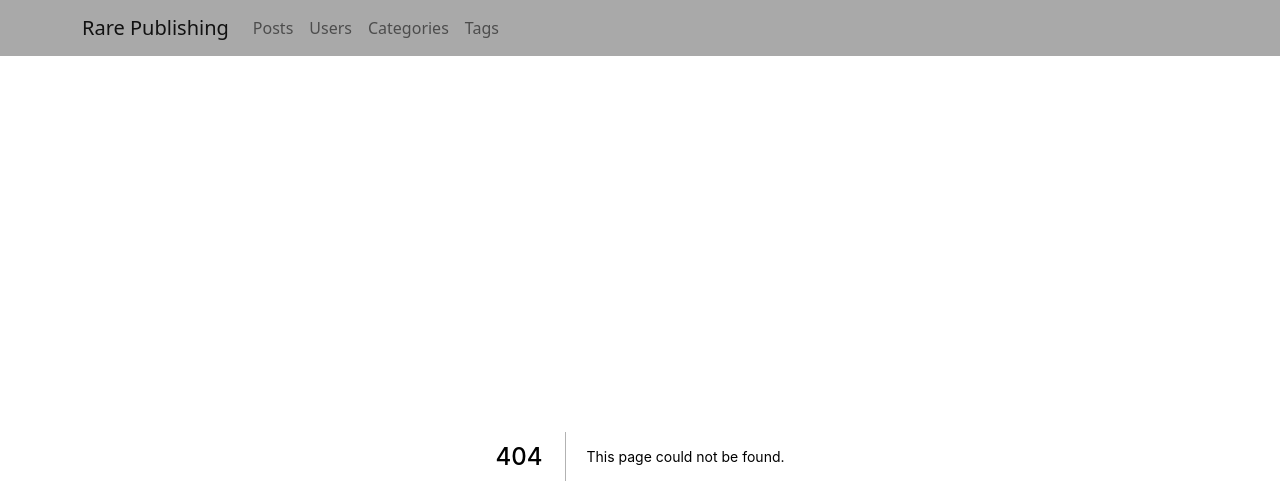
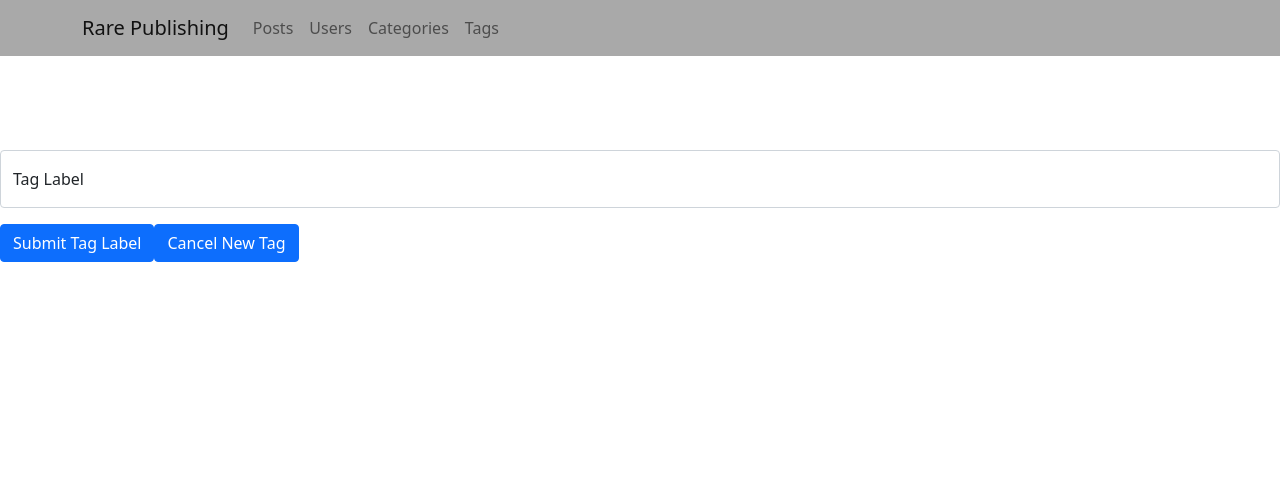
Before and after one commit to rossm933/rare-client-nextjs, a Next.js app: page /tags/new in a window 1280 px wide. Before the commit this address had no page. Shown: the top 504 px of the page. Built offline with nearby package versions, Linux system fonts and the light colour scheme.

Commit message:
tag calls created, page and form created and working

```diff
--- /dev/null
+++ b/components/forms/TagForm.js
@@ -0,0 +1,58 @@
+import React, { useState } from 'react';
+import {
+  Button, FloatingLabel, Form,
+} from 'react-bootstrap';
+import { useRouter } from 'next/router';
+import { createTag } from '../../utils/data/tagsData';
+
+function TagForm() {
+  const router = useRouter();
+  const [tagData, setTagData] = useState({
+    label: '',
+  });
+
+  const handleChange = (e) => {
+    const { name, value } = e.target;
+    setTagData((prevState) => ({
+      ...prevState,
+      [name]: value,
+    }));
+  };
+
+  const handleSubmit = (e) => {
+    e.preventDefault();
+    createTag(tagData)
+      .then(() => {
+        router.push('/tags');
+      })
+      .catch((error) => {
+        console.error('Error creating service ticket:', error);
+      });
+  };
+
+  const handleCancel = () => {
+    router.push('/tags');
+  };
+
+  return (
+    <Form onSubmit={handleSubmit}>
+      <h2 className="text-white mt-5">Create Tag</h2>
+
+      <FloatingLabel controlId="floatingInput1" label="Tag Label" className="mb-3">
+        <Form.Control
+          type="text"
+          placeholder="Enter tag label"
+          name="label"
+          value={tagData.label}
+          onChange={handleChange}
+          required
+        />
+      </FloatingLabel>
+
+      <Button id="submit-ticket" type="submit">Submit Tag Label</Button>
+
+      <Button id="cancel-tag" type="button" onClick={handleCancel}>Cancel New Tag</Button>
+    </Form>
+  );
+}
+export default TagForm;
--- /dev/null
+++ b/pages/tags/new.js
@@ -0,0 +1,6 @@
+import React from 'react';
+import TagForm from '../../components/forms/TagForm';
+
+export default function newTag() {
+  return <TagForm />;
+}
--- /dev/null
+++ b/utils/data/tagsData.js
@@ -0,0 +1,30 @@
+export const getTags = () => new Promise((resolve, reject) => {
+  fetch('http://localhost:5000/tags', {
+    method: 'GET',
+    headers: {
+      'Content-Type': 'application/json',
+    },
+  })
+    .then((response) => response.json())
+    .then((data) => {
+      if (data) {
+        resolve(Object.values(data).map((tag, index) => ({ ...tag, id: tag.id || index })));
+      } else {
+        resolve([]);
+      }
+    })
+    .catch(reject);
+});
+
+export const createTag = (payload) => new Promise((resolve, reject) => {
+  fetch('http://localhost:5000/tags', {
+    method: 'POST',
+    headers: {
+      'Content-Type': 'application/json',
+    },
+    body: JSON.stringify(payload),
+  })
+    .then((response) => response.json())
+    .then((data) => resolve(data))
+    .catch(reject);
+});
```
Also changed, not shown: pages/tags.js (+38 -2 lines), utils/data/tags.Data.js (deleted).
